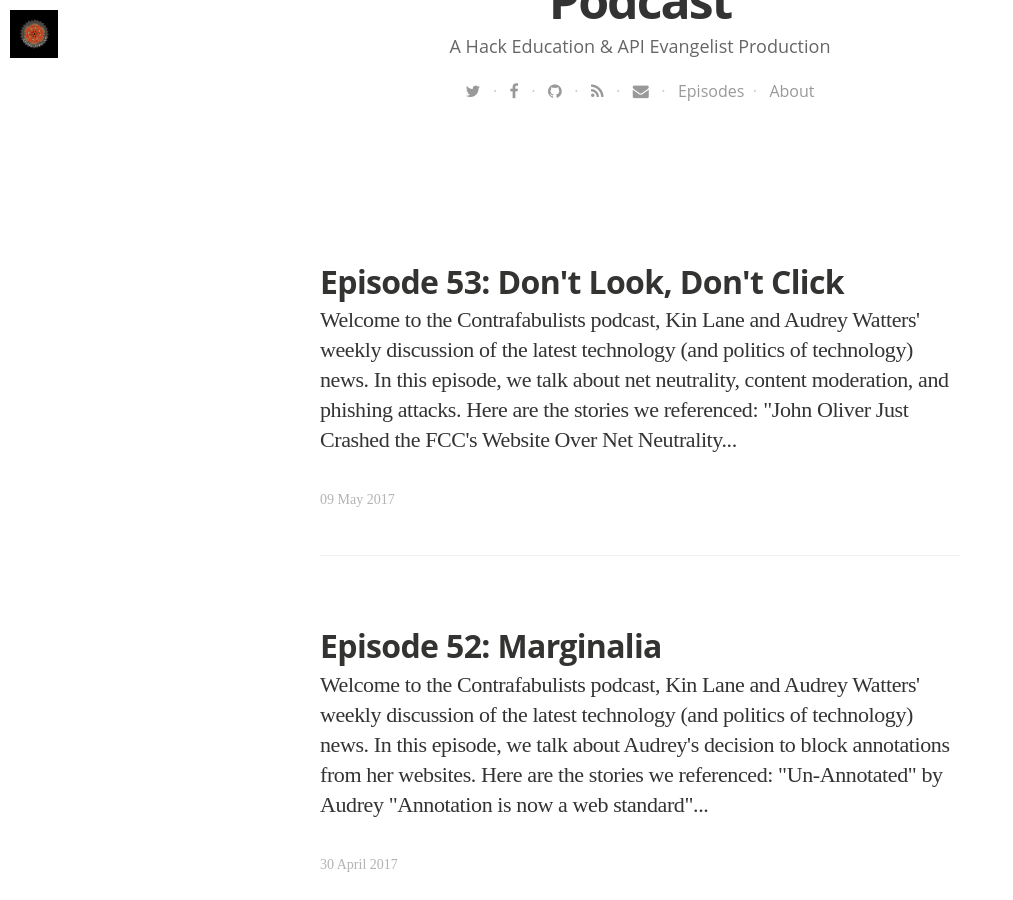
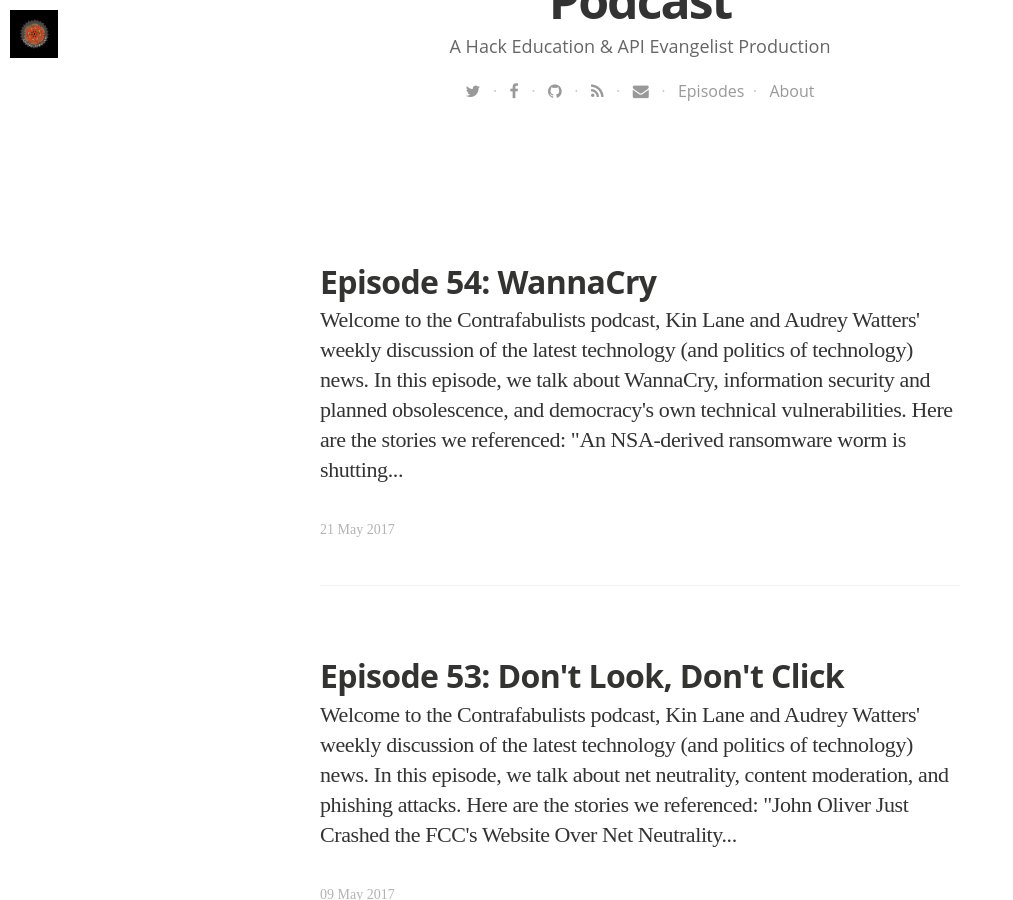
Before and after one commit to Contrafabulists/podcast, a Jekyll site: the page built from blog/index.html, in a window 1280 px wide and 900 px high, scrolled down 609 px. Shown: the whole window, without its empty margins (0-1013 px from the left). Built offline with Jekyll 4.4.1, drawn with Linux system fonts in a browser that asks for light colours; nearby versions of some CDN libraries; some web fonts are replaced; the list of posts is cut into pages by our own code; some of the changed text lies outside the part shown.

Commit message:
new episode

```diff
--- a/_data/podcasts.yaml
+++ b/_data/podcasts.yaml
@@ -782,3 +782,17 @@
   tags:
   - Technology
   - Politics
+- title: "Contrafabulists Episode 54"
+  summary: "In this episode, we talk about WannaCry, information security and planned obsolescence, and democracy's (technological) vulnerabilities."
+  description: "In this episode, we talk about WannaCry, information security and planned obsolescence, and democracy's (technological) vulnerabilities."
+  subtitle: "Tech, Scrutinized"
+  image: /assets/images/cog-big.png
+  audio_file: http://s3.amazonaws.com/contrafabulists/2017-05-21-episode-54.mp3
+  audio_length: 52434360
+  sound_cloud: https://soundcloud.com/contrafabulists/episode-54
+  duration: '0:36:25'
+  publish_date: "2017-05-21 14:00:00"
+  url: 2017/05/21/episode-54
+  tags:
+  - Technology
+  - Politics
--- /dev/null
+++ b/_posts/2017-05-21-episode-54.html
@@ -0,0 +1,27 @@
+---
+layout: post
+title: "Episode 54: WannaCry"
+date: 2017-05-21 14:30:00 +0000
+image: https://s3.amazonaws.com/contrafabulists/2017-05-21-lock.jpg
+imagecredits: https://www.flickr.com/photos/eek/300406273
+---
+<p>Welcome to the Contrafabulists podcast, <a href="http://kinlane.com">Kin Lane</a> and <a href="http://audreywatters.com">Audrey Watters</a>' weekly discussion of the latest technology (and politics of technology) news.</p>
+
+<p>In this episode, we talk about WannaCry, information security and planned obsolescence, and democracy's own technical vulnerabilities.</p>
+
+<p>
+<iframe width="100%" height="166" scrolling="no" frameborder="no" src="https://w.soundcloud.com/player/?url=https%3A//api.soundcloud.com/tracks/323825217&amp;color=ff5500&amp;auto_play=false&amp;hide_related=false&amp;show_comments=true&amp;show_user=true&amp;show_reposts=false"></iframe>
+</p>
+
+<p>Here are the stories we referenced:</p>
+
+<ul>
+<li>"<a href="https://arstechnica.com/security/2017/05/an-nsa-derived-ransomware-worm-is-shutting-down-computers-worldwide/">An NSA-derived ransomware worm is shutting down computers worldwide</a>" via Ars Technica</li>
+<li>"<a href="https://motherboard.vice.com/en_us/article/hacker-steals-millions-of-user-account-details-from-education-platform-edmodo">Hacker Steals Millions of User Account Details from Education Platform Edmodo</a>" via Motherboard</li>
+<li>"<a href="https://funnymonkey.com/2017/tracking-of-teachers-and-students-in-edmodo">Tracking of Teachers and Students in Edmodo</a>" by Bill Fitzgerald</li>
+<li>"<a href="https://medium.com/@MedicalReport/ancestry-com-takes-dna-ownership-rights-from-customers-and-their-relatives-dbafeed02b9e">Ancestry.com takes DNA ownership rights from customers and their relatives</a>" by Joel Winston</li>
+</ul>
+
+<p>Apologies for the f-bomb. Blame Kin.</p>
+
+<p>Feedback is welcome. (You should <a href="mailto:kinlane@gmail.com">email Kin</a> with it though, not Audrey.)</p>
--- a/index.html
+++ b/index.html
@@ -8,7 +8,7 @@ layout: default
 
 <p><strong>To Subscribe</strong>: You can subscribe to the podcast via iTunes, Stitcher, or <a href="https://soundcloud.com/contrafabulists">Soundcloud</a> (or via any other app that supports <a href="http://podcast.contrafabulists.com/feed.xml">RSS</a>). The <a href="http://podcast.contrafabulists.com/blog/">show notes</a> can be found <a href="http://podcast.contrafabulists.com/blog/">on this blog</a> and can also be subscribed to <a href="http://podcast.contrafabulists.com/blog.xml">via RSS</a>. These are all included as part of <a href="http://hackeducation.us5.list-manage1.com/subscribe?u=0ab07657df870af8eb101b4e5&id=c0e1f570cf">the weekly Contrafabulists Newsletter</a>.</p>
 
-<p><strong>Latest Episode: <a href="http://podcast.contrafabulists.com/2017/05/09/episode-53">53</a></strong>
+<p><strong>Latest Episode: <a href="http://podcast.contrafabulists.com/2017/05/21/episode-54">54: WannaCry</a></strong>
 
 <p><strong>Latest Underground History: <a href="http://podcast.contrafabulists.com/2017/02/15/underground-doomsday-clock">Volume 3: The Doomsday Clock</a></strong></p>
 
```
